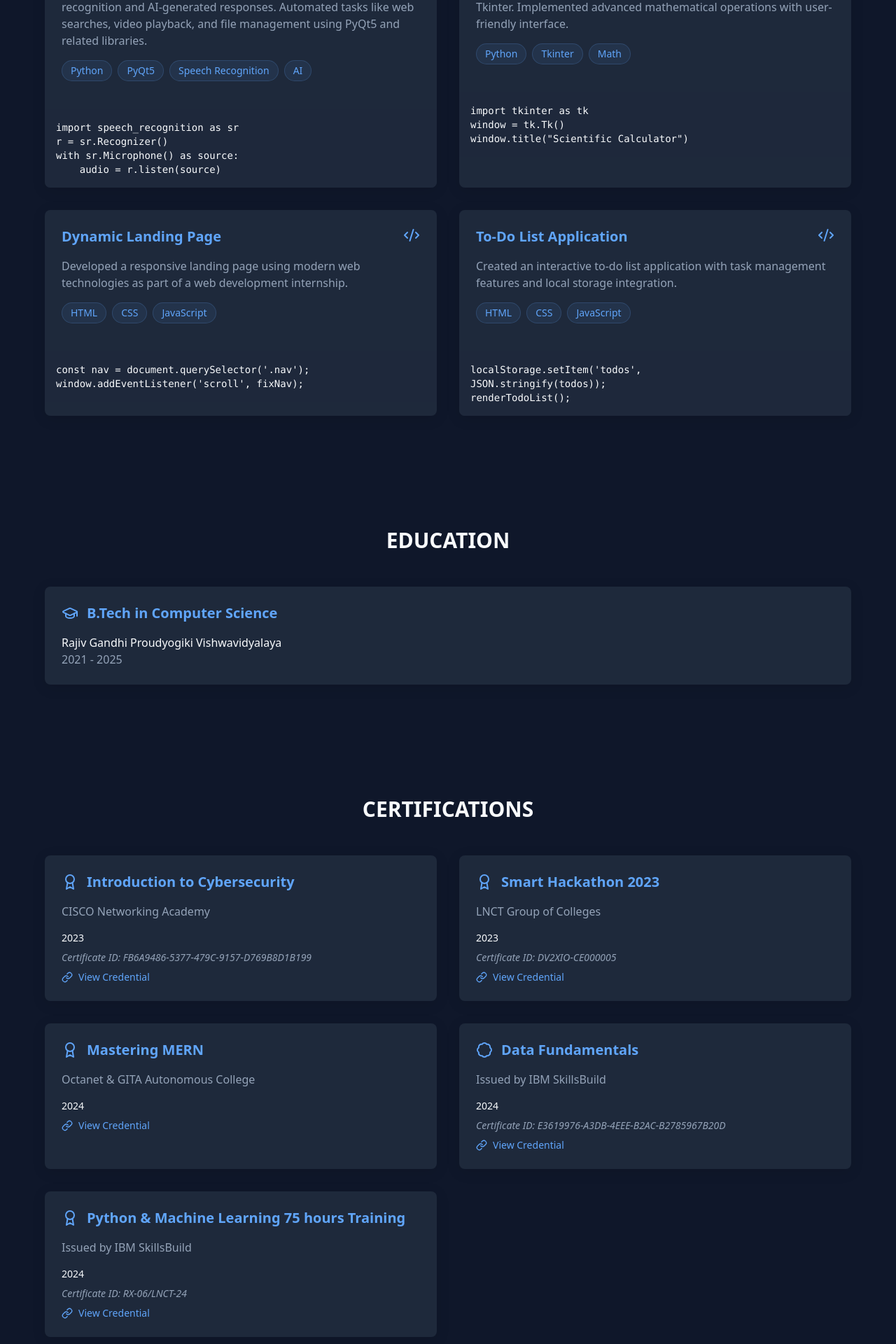
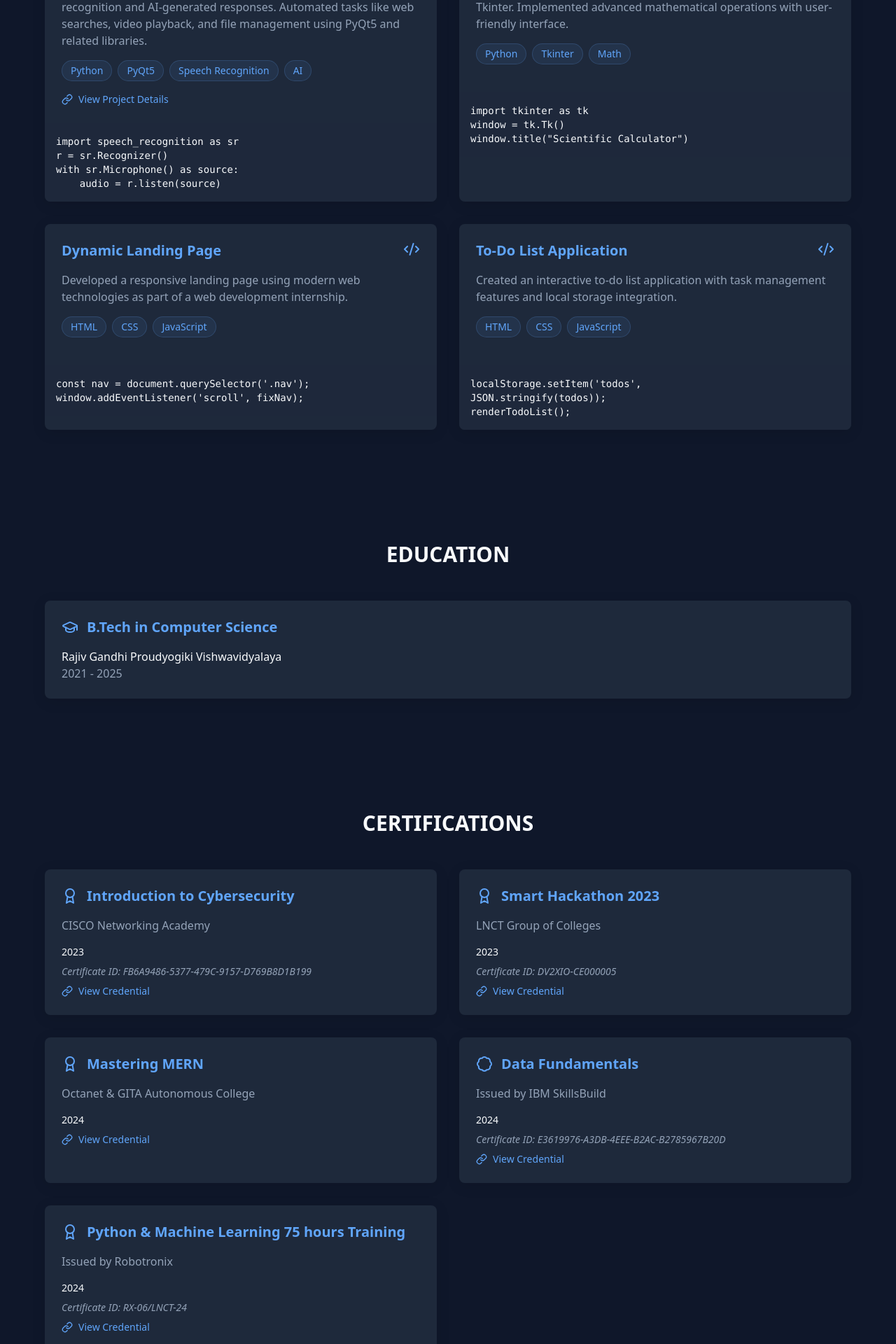
Before and after one commit to hariomGiri/portfolio, a React (Vite) app: page / in a window 1280 px wide. Shown: the part 3740-5660 px from the top of the page at 70% size. Built offline with nearby package versions, Linux system fonts and the light colour scheme.

Commit message:
Update Certifications and Projects components: changed organization name in Certifications and added GitHub link feature in Projects for enhanced project visibility.

```diff
--- a/src/components/Certifications.tsx
+++ b/src/components/Certifications.tsx
@@ -39,7 +39,7 @@
     },
     {
       title: 'Python & Machine Learning 75 hours Training',
-      organization: 'Issued by IBM SkillsBuild',
+      organization: 'Issued by Robotronix ',
       credential: 'https://drive.google.com/file/d/1IK8-LlunIZ_nt2YedqdfdHQSD-YqN0D-/view?usp=drive_link',
       icon: Award,
       date: '2024',
--- a/src/components/Projects.tsx
+++ b/src/components/Projects.tsx
@@ -1,5 +1,5 @@
 import React from 'react';
-import { Code2 } from 'lucide-react';
+import { Code2, Link as LinkIcon } from 'lucide-react';
 import { useTheme } from '../context/ThemeContext';
 
 const Projects = () => {
@@ -47,6 +47,7 @@
 r = sr.Recognizer()
 with sr.Microphone() as source:
     audio = r.listen(source)`,
+      githubLink: 'https://github.com/hariomGiri/Pragya-Kalp/blob/main/README.md'
     },
     {
       title: 'Scientific Calculator',
@@ -118,6 +119,22 @@
                     </span>
                   ))}
                 </div>
+
+                {/* GitHub Link */}
+                {project.githubLink && (
+                  <div className="mt-4">
+                    <a
+                      href={project.githubLink}
+                      target="_blank"
+                      rel="noopener noreferrer"
+                      className="flex items-center gap-2 text-sm"
+                      style={{ color: theme.primary }}
+                    >
+                      <LinkIcon className="w-4 h-4" />
+                      View Project Details
+                    </a>
+                  </div>
+                )}
               </div>
               <div style={{ backgroundColor: `${theme.cardBg}dd` }} className="p-4">
                 <pre className="text-sm font-mono" style={{ color: theme.text }}>
```
